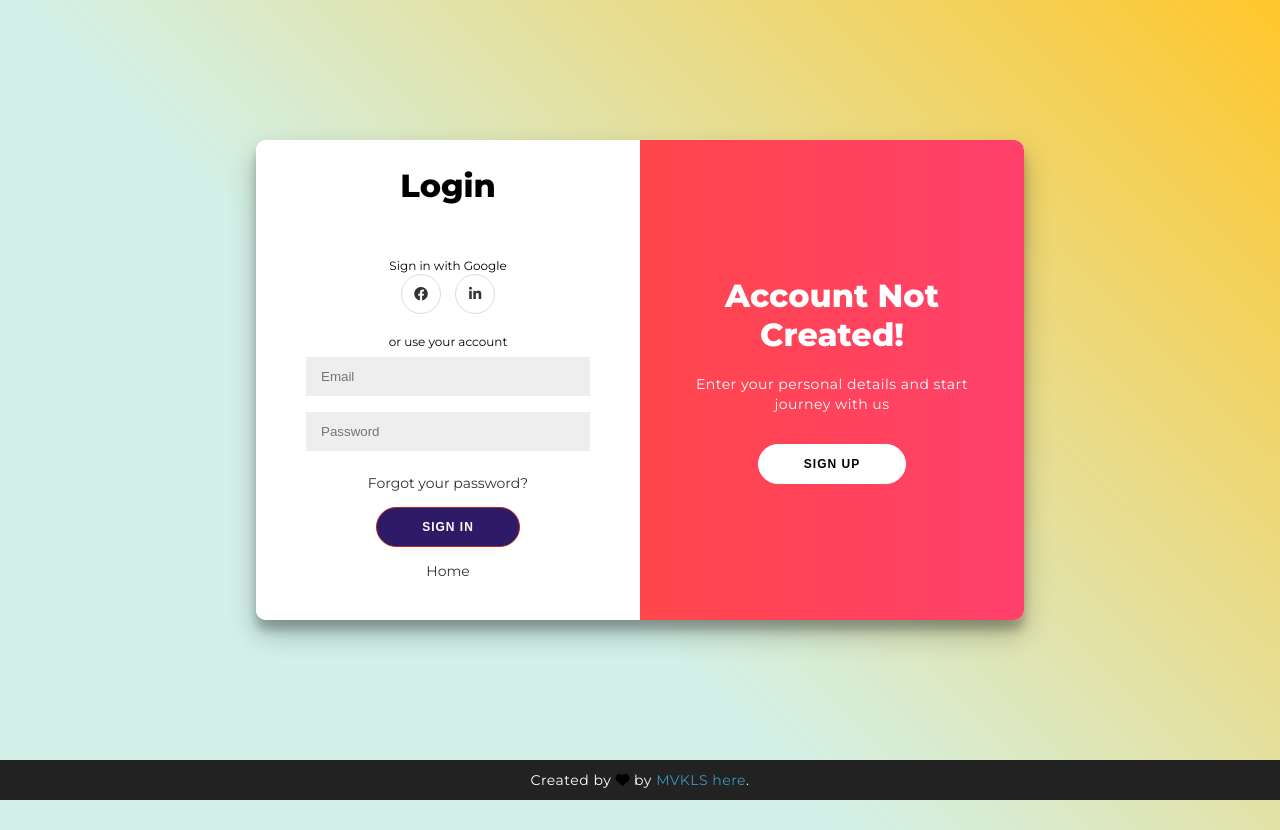
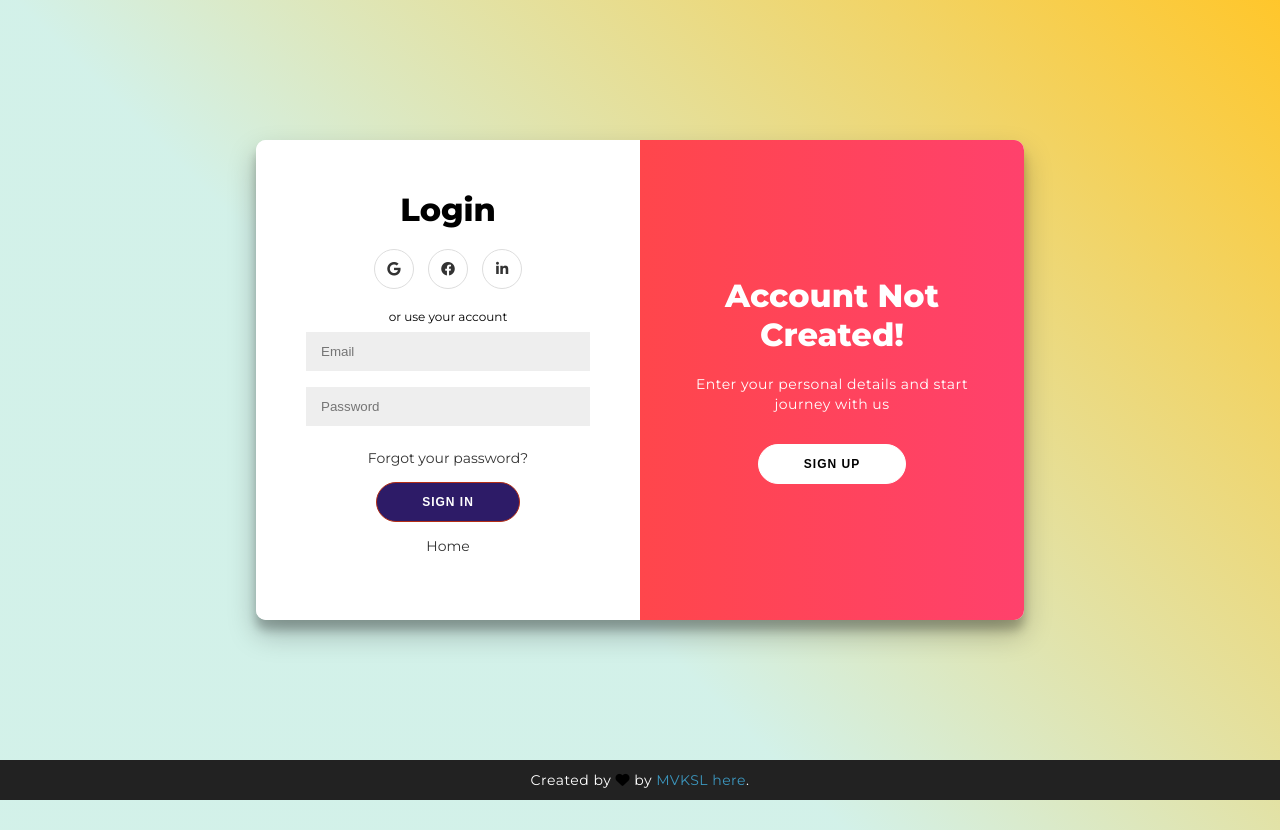
Before and after one commit to Shrey0610/DataJedis, a Python web app: template packages/templates/login.html in a window 1280 px wide. Run offline with Jinja, Linux system fonts and the light colour scheme; the template is opened without the code that fills it, so the values that code supplies are empty.

Commit message:
updates packages (mid-eva)

```diff
--- a/packages/templates/login.html
+++ b/packages/templates/login.html
@@ -1,20 +1,21 @@
 <!DOCTYPE html>
 <html lang="en" >
 <head>
-  <meta charset="UTF-8">
-  <link rel="stylesheet" href="css/login.css">
+  <link rel="stylesheet" href="/css/login.css">
+  <script defer src="/js/script.js"></script>
+
   <link rel="stylesheet" href="https://cdnjs.cloudflare.com/ajax/libs/font-awesome/6.2.1/css/all.min.css">
-
 
 </head>
 
 <body>
+  <meta charset="UTF-8">
 <div class="container" id="container">
 	<div class="form-container sign-up-container">
-		<form action="/register" method="POST">
+		<form action="/models/register.js" method="POST">
 			<h1>Create Account</h1>
 			<div class="social-container">
-				<div class="h_google_button h_google_center" data="google"><p class="png-google" alt=""></p><span class="h_google_text">Sign in with Google</span></div>
+				<a href="https://www.google.com" class="social"><i class="fa-brands fa-google"></i></a>
 				<a href="https://www.facebook.com" class="social"><i class="fa-brands fa-facebook"></i></a>
 				<a href="https://www.linkedin.com" class="social"><i class="fab fa-linkedin-in"></i></a>
 			</div>
@@ -28,17 +29,17 @@
 		</form>
 	</div>
 	<div class="form-container sign-in-container">
-		<form action="/login" method="POST">
+		<form action="/js/login.js" method="POST">
 			<h1>Login</h1>
 			<div class="social-container">
-                <div class="h_google_button h_google_center" data="google"><p class="png-google" class="fa-brands fa-google"alt=""></p><span class="h_google_text">Sign in with Google</span></div>
+                <a href="https://www.google.com" class="social"><i class="fa-brands fa-google"></i></a>
 				<a href="https://www.facebook.com" class="social"><i class="fa-brands fa-facebook"></i></a>
 				<a href="https://www.linkedin.com" class="social"><i class="fab fa-linkedin-in"></i></a>
 			</div>
 			<span>or use your account</span>
 			<input type="email" placeholder="Email" name="email" />
 			<input type="password" placeholder="Password" name="password"/>
-			<a href="/">Forgot your password?</a>
+			<a href="#">Forgot your password?</a>
 			<button>Sign In</button>
 			<a href="/" class="btn btn-secondary btn-lg active" role="button" aria-pressed="true">Home</a>
 		</form>
@@ -62,8 +63,11 @@
 <footer>
 	<p>
 		Created by <i class="fa fa-heart"></i> by
-		<a target="_blank" href="/aboutus">MVKLS here</a>.
+		<a target="_blank" href="/aboutus">MVKSL</a>
+
+		<a target="_blank" href="https://www.florin-pop.com/blog/2019/03/double-slider-sign-in-up-form/">here</a>.
 	</p>
 </footer>
+<script src="/js/login.js"></script>
 </body>
 </html>
```
Also changed, not shown: packages/js/script.js (+2 -2 lines), 2 other files.
